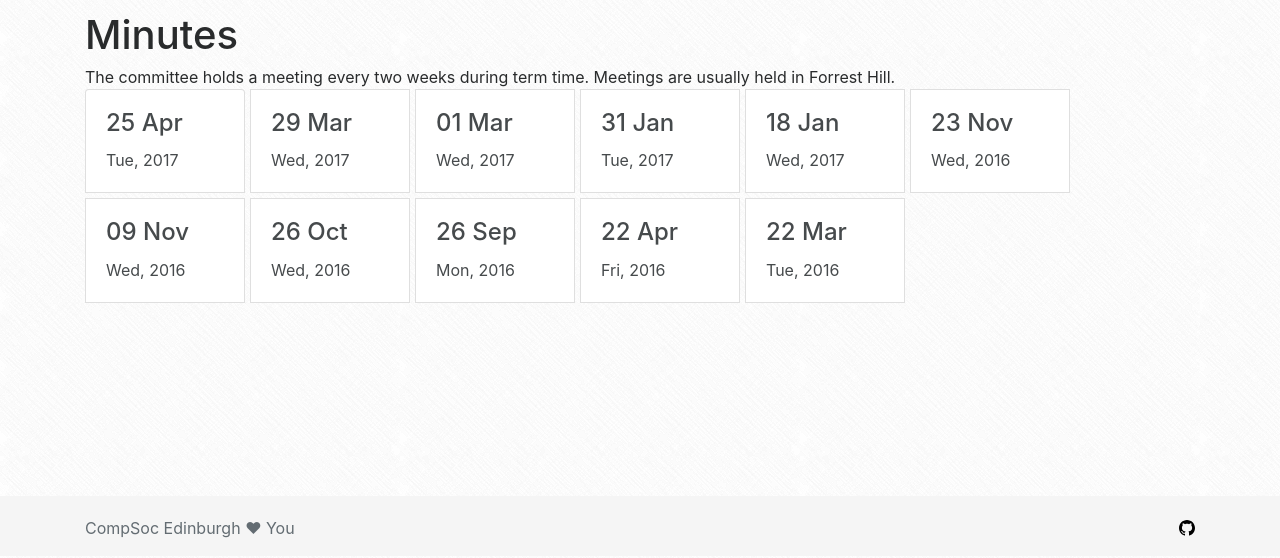
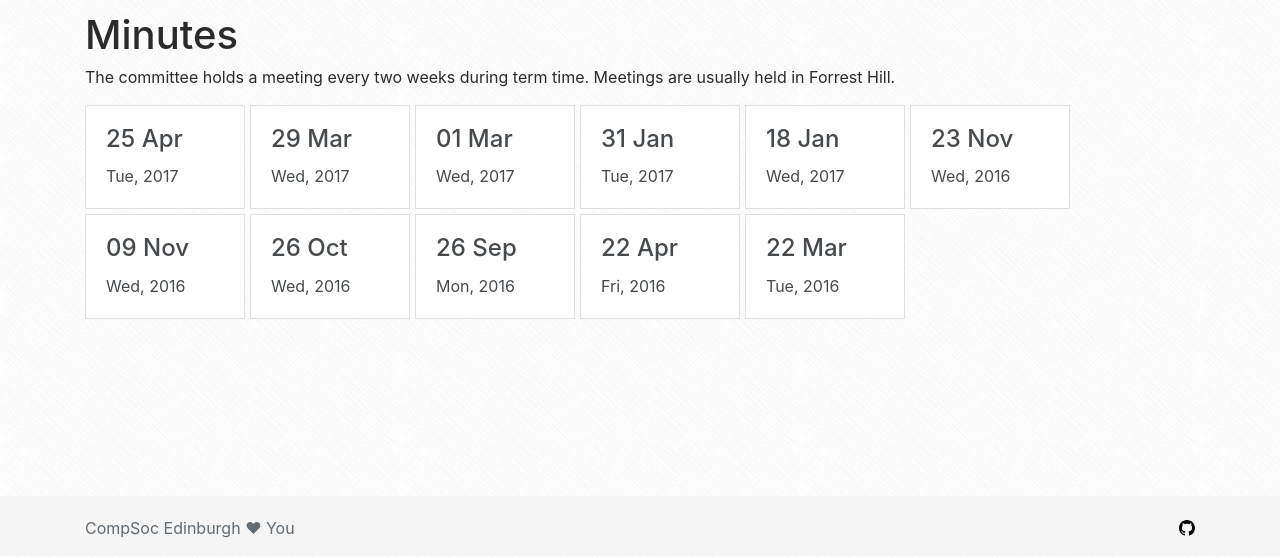
Before and after one commit to compsoc-edinburgh/website, a Jekyll site: the page built from _pages/minutes.html, in a window 1280 px wide. Shown: the part 344-902 px from the top of the page. Built offline with Jekyll 4.4.1, drawn with Linux system fonts in a browser that asks for light colours; nearby versions of some CDN libraries.

Commit message:
Add margin to top of cells in minutes

```diff
--- a/_pages/minutes.html
+++ b/_pages/minutes.html
@@ -5,7 +5,7 @@ title: "Minutes"
 
 The committee holds a meeting every two weeks during term time. Meetings are usually held in Forrest Hill.
 
-<div class="d-flex flex-wrap justify-content-around justify-content-sm-start">
+<div class="d-flex flex-wrap justify-content-around justify-content-sm-start mt-3">
 {% for meeting in site.minutes reversed %}
 	<a href="{{ site.baseurl }}{{ meeting.url }}" class="list-group-item list-group-item-action minutes-cell">
 		<div class="card-block">
```
